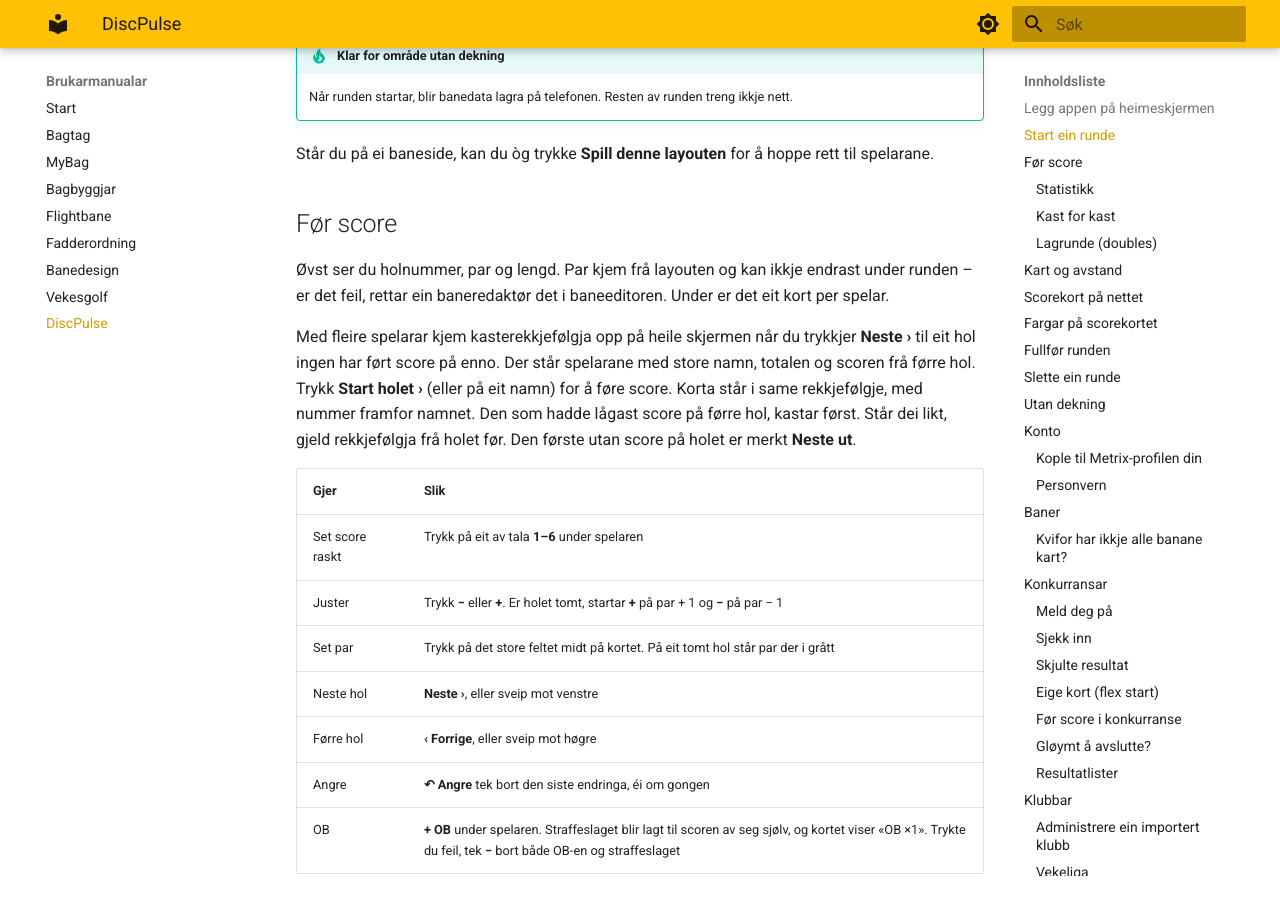
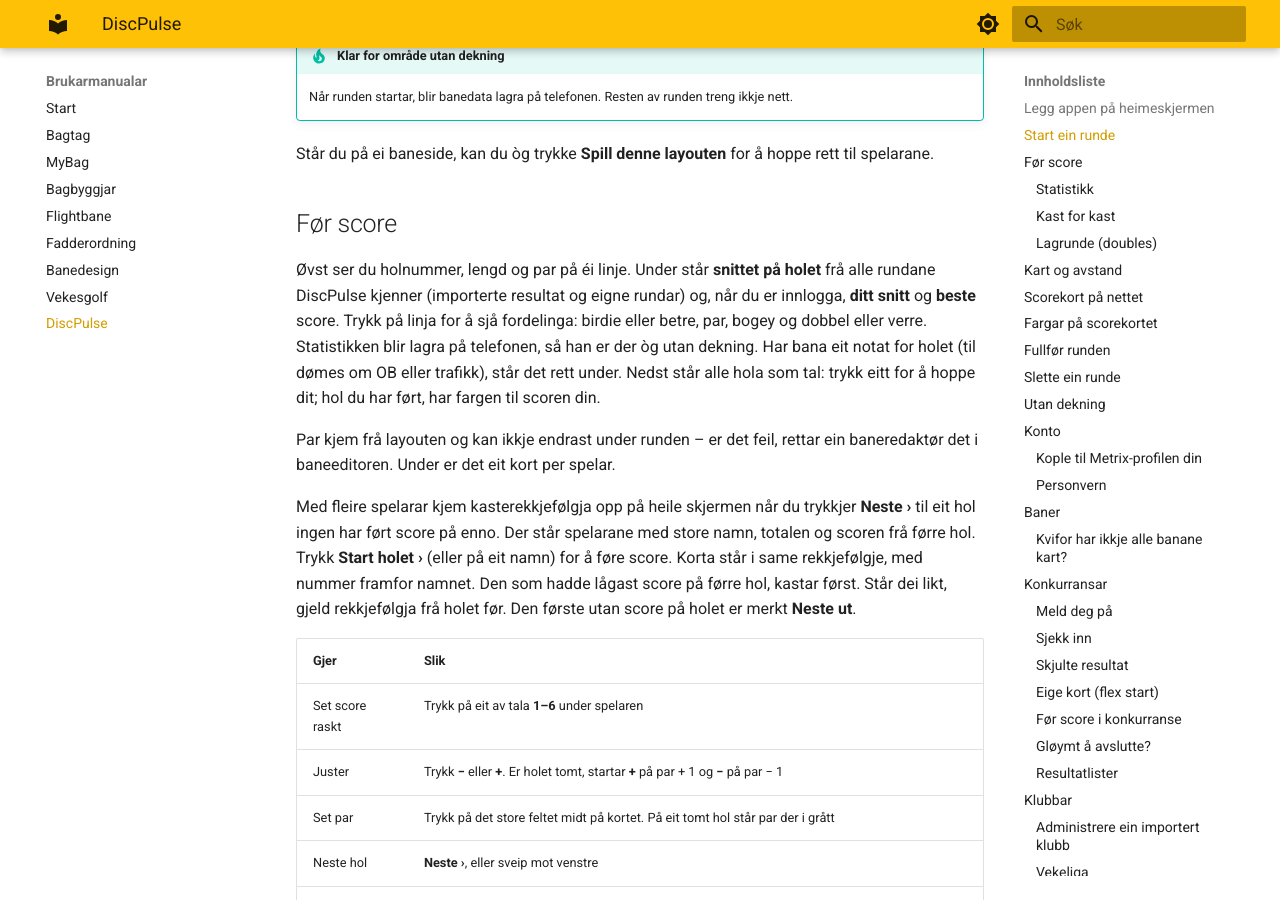
Before and after one commit to hanses89/manuals, an MkDocs documentation site: the page built from docs/discpulse.md, in a window 1280 px wide and 900 px high, scrolled down 1356 px. Built offline with MkDocs 1.6.1 and Material for MkDocs 9.7.7, drawn with Linux system fonts in a browser that asks for light colours; some of the changed text lies outside the part shown.

Commit message:
manual: sync from discpulse.app @ 58878ceebfc6c87b45d6326006a2fc1ed6cea95c

```diff
--- a/docs/discpulse.md
+++ b/docs/discpulse.md
@@ -59,7 +59,15 @@ rett til spelarane.
 
 ## Før score
 
-Øvst ser du holnummer, par og lengd. Par kjem frå layouten og kan ikkje endrast under runden – er det feil, rettar ein baneredaktør det i baneeditoren. Under er det eit kort per spelar.
+Øvst ser du holnummer, lengd og par på éi linje. Under står **snittet på holet** frå alle
+rundane DiscPulse kjenner (importerte resultat og eigne rundar) og, når du er innlogga,
+**ditt snitt** og **beste** score. Trykk på linja for å sjå fordelinga: birdie eller betre,
+par, bogey og dobbel eller verre. Statistikken blir lagra på telefonen, så han er der òg
+utan dekning. Har bana eit notat for holet (til dømes om OB eller trafikk), står det
+rett under. Nedst står alle hola som tal: trykk eitt for å hoppe dit; hol du har ført,
+har fargen til scoren din.
+
+Par kjem frå layouten og kan ikkje endrast under runden – er det feil, rettar ein baneredaktør det i baneeditoren. Under er det eit kort per spelar.
 
 Med fleire spelarar kjem kasterekkjefølgja opp på heile skjermen når du trykkjer **Neste ›** til eit hol ingen har ført score på enno. Der står spelarane med store namn, totalen og scoren frå førre hol. Trykk **Start holet ›** (eller på eit namn) for å føre score. Korta står i same rekkjefølgje, med nummer framfor namnet. Den som hadde lågast score på førre hol, kastar først. Står dei likt, gjeld rekkjefølgja frå holet før. Den første utan score på holet er merkt **Neste ut**.
 
@@ -206,7 +214,7 @@ ført og kan velje:
 - **Lagre runden**: runden blir fullført med dei hola du har spelt. Eit
   konkurransekort kan berre lagrast når alle hola er førte.
 - **Slett runden**: to trykk. Runden blir sletta på telefonen og på serveren (utan
-  dekning så snart du får nett). Eit konkurransekort blir berre fjerna frå telefonen din.
+  dekning så snart du får nett), og forsvinn òg frå klokka og andre einingar. Eit konkurransekort blir berre fjerna frå telefonen din.
 - **Hald fram å spele**: tilbake til runden.
 
 På klokka: hald **OPP** inne og vel **Lagre runden** eller **Slett runden** (med
```
